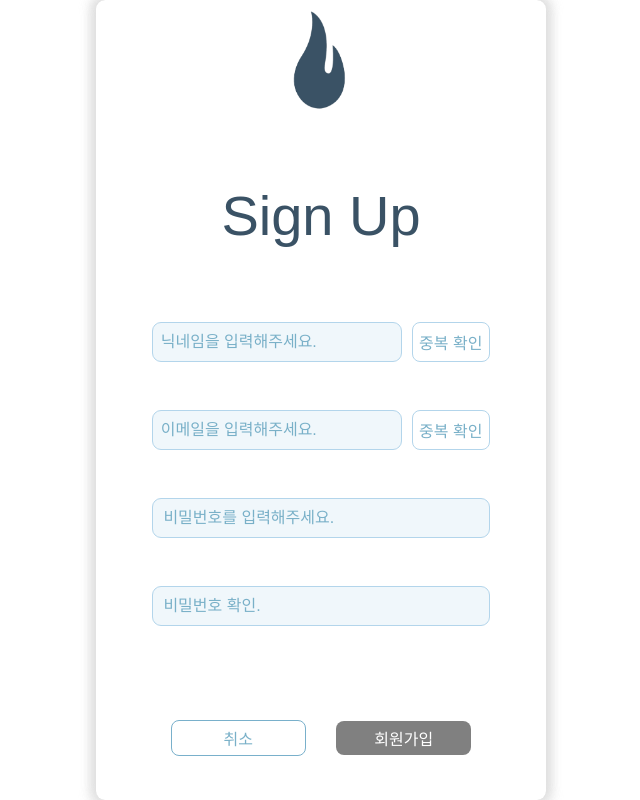
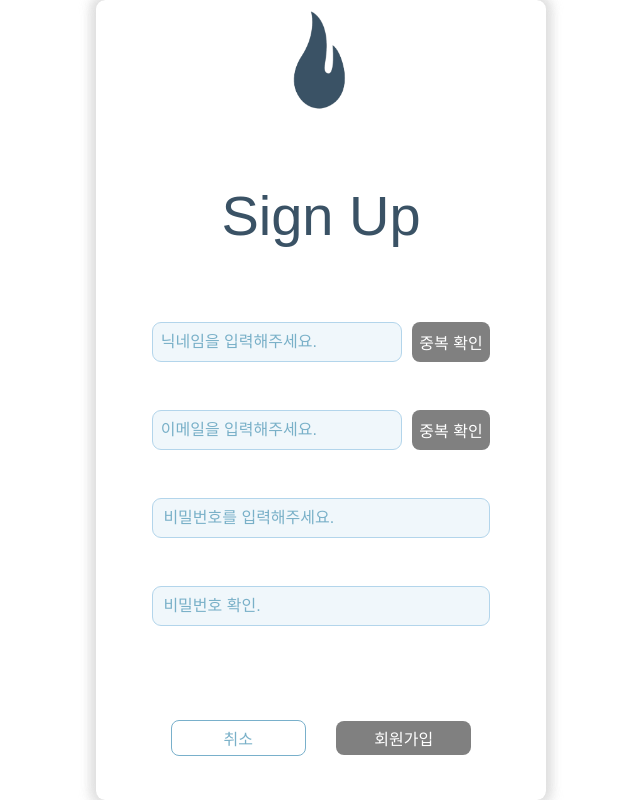
Before and after one commit to seongyu-Kim/careernote_front, a React (Create React App) app: page /register in a window 1280 px wide. Shown: the whole page, without its empty margins (319-959 px from the left). Built offline with nearby package versions, Linux system fonts and the light colour scheme; no server answers; the HTML template or start-up script is replaced by a standard one.

Commit message:
:recycle: 중복 검사 완료해야 회원가입 버튼 활성화, 중복 검사한 항목 변경시 중복 검사 다시해야 회원 가입 버튼 활성화되게 구현

```diff
--- a/src/components/Button/Button.styled.ts
+++ b/src/components/Button/Button.styled.ts
@@ -19,6 +19,9 @@ export const DefaultButton = styled.button<ButtonProps>`
   right: ${(props) => props.right};
   font-size: ${(props) => props.fontSize};
   cursor: pointer;
+  &:focus {
+    outline: none;
+  }
 
   ${(props) =>
     props.useTransition &&
--- a/src/components/InputChecker/InputChecker.tsx
+++ b/src/components/InputChecker/InputChecker.tsx
@@ -1,11 +1,12 @@
 import * as Styled from '@styles/Authentication/Authentication.styled';
 import { FaRegCheckCircle } from 'react-icons/fa';
-import React from 'react';
+import React, { useEffect, useState } from 'react';
 import Input from '@components/Input/Input';
 import Button from '@components/Button/Button';
 import apiUtils from '@utils/apiUtils';
 import { USER_API } from '@routes/apiRoutes';
 import InputErrorMessage from '@components/InputErrorMessage/InputErrorMessage';
+import { useValidCheck } from '@stores/useCheckDuplication';
 
 interface InputCheckerProps {
   inputTagType: string;
@@ -22,23 +23,76 @@ interface CheckDuplicationProps {
   useCheck: boolean;
   dataType: string;
   value: string | undefined;
+  valid: boolean;
+  validCheck?: React.Dispatch<React.SetStateAction<boolean>>;
 }
 
 const InputChecker = ({
-  inputTagType,
+  inputTagType, //인풋 타입 ex) text
   placeholderText,
   onChange,
-  valid,
-  checkMessage,
+  valid, // 유효성 검사 boolean 값
+  checkMessage, // 유효성 검사 확인 메시지
   useCheckDuplication = false, // 중복 검사 사용 여부
   checkDuplicationType = '', //이메일 닉네임 지정
   checkDuplicationValue, // 이거 따라서 중복 확인 요청 api 보내게
 }: InputCheckerProps) => {
+  const [duplicationCheck, setDuplicationCheck] = useState(false);
+  const { setValidCheck } = useValidCheck();
+
+  useEffect(() => {
+    if (!useCheckDuplication) {
+      return;
+    }
+    if (!valid) {
+      setDuplicationCheck(false);
+      return;
+    }
+    if (checkDuplicationType === 'nickname') {
+      return setValidCheck('nickName', duplicationCheck);
+    }
+    return setValidCheck('email', duplicationCheck);
+  }, [valid, duplicationCheck]);
+
+  useEffect(() => {
+    setDuplicationCheck(false);
+  }, [checkDuplicationValue]);
+
   const handleInputChange = (event: React.ChangeEvent<HTMLInputElement>) => {
     const value = event.target.value;
     onChange(value);
   };
-
+  if (useCheckDuplication) {
+    return (
+      <Styled.InputBoxContainer>
+        <Styled.InputWrapper>
+          <Styled.InputLabel>
+            <Input
+              onChange={handleInputChange}
+              type={inputTagType}
+              placeholder={placeholderText}
+              width="100%"
+              height="40px"
+              border="1px solid #b3d5eb"
+              backgroundColor="#f0f7fb"
+              caretColor="#79b0c8"
+              padding="3%"
+              placeholderColor="#79b0c8"
+            />
+            {duplicationCheck && <FaRegCheckCircle className="checkIcon" />}
+          </Styled.InputLabel>
+          <CheckDuplication
+            useCheck={useCheckDuplication}
+            dataType={checkDuplicationType}
+            value={checkDuplicationValue}
+            valid={valid}
+            validCheck={setDuplicationCheck}
+          />
+        </Styled.InputWrapper>
+        <InputErrorMessage message={checkMessage} />
+      </Styled.InputBoxContainer>
+    );
+  }
   return (
     <Styled.InputBoxContainer>
       <Styled.InputWrapper>
@@ -57,26 +111,28 @@ const InputChecker = ({
           />
           {valid && <FaRegCheckCircle className="checkIcon" />}
         </Styled.InputLabel>
-        <CheckDuplication
-          useCheck={useCheckDuplication}
-          dataType={checkDuplicationType}
-          value={checkDuplicationValue}
-        />
       </Styled.InputWrapper>
       <InputErrorMessage message={checkMessage} />
     </Styled.InputBoxContainer>
   );
 };
 
-const CheckDuplication = ({ useCheck, dataType, value }: CheckDuplicationProps) => {
+const CheckDuplication = ({
+  useCheck,
+  dataType,
+  value,
+  valid,
+  validCheck,
+}: CheckDuplicationProps) => {
   const { CHECK_DUPLICATION } = USER_API;
 
   const duplicationCheck = async (type: string) => {
-    if (value) {
+    if (!value) {
       return;
     }
     const resData = value;
     try {
+      console.log('1');
       const res = await apiUtils({
         url: CHECK_DUPLICATION,
         data: type === 'nickname' ? { nickname: resData } : { email: resData },
@@ -86,7 +142,10 @@ const CheckDuplication = ({ useCheck, dataType, value }: CheckDuplicationProps)
       console.log(res);
       if (res.message === '사용 가능한 닉네임과 이메일 입니다') {
         console.log('사용가능!');
+        return validCheck!(true);
       }
+      // 여기에 중복된 경우 에러메시지로 중복되었다고 알려주기
+      // return
     } catch (error) {
       console.log('중복 검사 오류', error);
     }
@@ -102,8 +161,13 @@ const CheckDuplication = ({ useCheck, dataType, value }: CheckDuplicationProps)
         onClick={() => duplicationCheck(dataType)}
         width="30%"
         height="40px"
-        border="1px solid #b3d5eb"
-        textColor="#79b0c8">
+        border={!valid ? 'none' : '1px solid #b3d5eb'}
+        textColor={!valid ? 'white' : '#79b0c8'}
+        disabled={!valid}
+        backgroundColor={!valid ? 'gray' : 'white'}
+        useHover={valid}
+        useTransition={true}
+        transitionDuration={0.5}>
         중복 확인
       </Button>
     )
--- a/src/pages/admin/PostView/AdminPostView.tsx
+++ b/src/pages/admin/PostView/AdminPostView.tsx
@@ -29,7 +29,7 @@ const AdminPostView = () => {
   });
   // userStore에서 로그인 사용자 정보 가져오기
   const user = useUserStore((state) => state.user);
-  const level = user?.levelName;
+  const level = user?.level.name;
   const username = user?.nickName;
 
   useEffect(() => {
@@ -50,7 +50,7 @@ const AdminPostView = () => {
         const updatedPost: PostProps = {
           ...response,
           date: new Date(response.updatedAt).toLocaleString(),
-          writer: '관리자'
+          writer: '관리자',
         };
         setPost(updatedPost);
       } catch (error) {
--- a/src/pages/user/FindPassword/FindPassword.tsx
+++ b/src/pages/user/FindPassword/FindPassword.tsx
@@ -22,10 +22,10 @@ export const FindPassword = () => {
     if (inputEmail.length > 0 && emailRegEx.test(inputEmail)) {
       setSetEmailCheckMessage('');
       setInputFieldChecked(false);
-    } else {
-      setSetEmailCheckMessage('유효한 이메일 형식이 아닙니다.');
-      setInputFieldChecked(true);
+      return;
     }
+    setSetEmailCheckMessage('유효한 이메일 형식이 아닙니다.');
+    setInputFieldChecked(true);
   }, [inputEmail]);
 
   useEffect(() => {
@@ -39,7 +39,7 @@ export const FindPassword = () => {
   const handleSubmitSendEmail = async (event: React.FormEvent<HTMLFormElement>) => {
     event.preventDefault();
     if (inputFieldChecked) {
-      alert('비어있음');
+      return;
     }
     const resData = { email: inputEmail };
     try {
--- a/src/pages/user/Register/Register.tsx
+++ b/src/pages/user/Register/Register.tsx
@@ -9,6 +9,7 @@ import InputChecker from '@components/InputChecker/InputChecker';
 import apiUtils from '@utils/apiUtils';
 import InputErrorMessage from '@components/InputErrorMessage/InputErrorMessage';
 import { REG_EX } from '@utils/RegEx';
+import { useValidCheck } from '@stores/useCheckDuplication';
 
 //추후 컴포넌트 분리
 const Register = () => {
@@ -23,6 +24,7 @@ const Register = () => {
   const [passwordCheckMessage, setPasswordCheckMessage] = useState<string>(''); // 패스워드 유효성 체크 메시지
   const [confirmPasswordCheckMessage, setConfirmPasswordCheckMessage] = useState<string>(''); // 패스워드 확인 유효성 체크 메시지
   const [notAccorPassword, setNotAccorPassword] = useState<string>(''); // 패스워드 불일치 시 에러 메세지 추후 리팩토링
+  const { validCheck, setValidCheck, resetValidCheck } = useValidCheck();
   const navigate = useNavigate();
 
   const { nicknameRegEx } = REG_EX;
@@ -39,8 +41,18 @@ const Register = () => {
     const passwordValid = inputPassword.length >= 8 && passwordRegEx.test(inputPassword);
     const confirmPasswordValid =
       inputConfirmPassword.length >= 8 && passwordRegEx.test(inputConfirmPassword);
+    const nickNameDuplication = validCheck.nickName;
+    const emailDuplication = validCheck.email;
 
-    if (passwordMatching && nicknameValid && emailValid && passwordValid && confirmPasswordValid) {
+    if (
+      passwordMatching &&
+      nicknameValid &&
+      emailValid &&
+      passwordValid &&
+      confirmPasswordValid &&
+      nickNameDuplication &&
+      emailDuplication
+    ) {
       setInputFieldChecked(false);
     } else {
       setInputFieldChecked(true);
@@ -78,7 +90,22 @@ const Register = () => {
       setPasswordConfirmStatus(false);
       setNotAccorPassword('비밀번호가 일치하지 않습니다.');
     }
-  }, [inputNickname, inputEmail, inputPassword, inputConfirmPassword]);
+  }, [
+    inputNickname,
+    inputEmail,
+    inputPassword,
+    inputConfirmPassword,
+    validCheck.nickName,
+    validCheck.email,
+  ]);
+
+  useEffect(() => {
+    setValidCheck('nickName', false);
+  }, [inputNickname]);
+
+  useEffect(() => {
+    setValidCheck('email', false);
+  }, [inputEmail]);
 
   const handleSubmitUserData = async (event: React.FormEvent<HTMLFormElement>) => {
     //모든 필드가 채워져있는지 확인
@@ -112,13 +139,13 @@ const Register = () => {
         withAuth: false,
       });
       if (res.message === '회원가입 성공') {
+        resetValidCheck();
         navigate(LOGIN_PAGE_URL);
       }
     } catch (error) {
       console.error('회원가입 오류', error);
     }
   };
-
   return (
     <Styled.PageBackground>
       <Styled.Container height="800px">
--- a/src/pages/user/WritePost/WritePost.tsx
+++ b/src/pages/user/WritePost/WritePost.tsx
@@ -12,7 +12,7 @@ const CategoryOptions = ['선택', '등업', '취업정보', '스터디'];
 const WritePost = () => {
   // userStore에서 로그인 사용자 정보 가져오기
   const user = useUserStore((state) => state.user);
-  const level = user?.levelName;
+  const level = user?.level.name;
   const userId = user?.user_id;
   const { state } = useLocation(); // PostCard로 부터 state 값 전달 받기
   const [category, setCategory] = useState(state?.category || '선택');
--- /dev/null
+++ b/src/stores/useCheckDuplication.ts
@@ -0,0 +1,25 @@
+import { create } from 'zustand';
+
+interface ValidCheckType {
+  validCheck: ValidCheck;
+  setValidCheck: (key: keyof ValidCheck, value: boolean) => void;
+  resetValidCheck: () => void;
+}
+
+interface ValidCheck {
+  nickName: boolean;
+  email: boolean;
+}
+
+export const useValidCheck = create<ValidCheckType>((set) => ({
+  validCheck: { nickName: false, email: false },
+  setValidCheck: (key: keyof ValidCheck, value: boolean) =>
+    set((state) => ({
+      validCheck: { ...state.validCheck, [key]: value },
+    })),
+  resetValidCheck: () => {
+    set(() => ({
+      validCheck: { nickName: false, email: false },
+    }));
+  },
+}));
```
Also changed, not shown: src/pages/user/Login/Login.tsx (+1 -10 lines).
